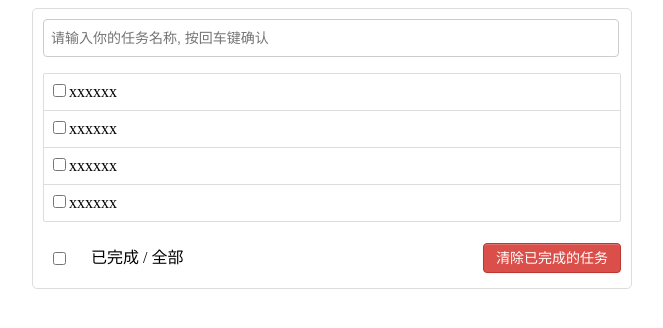
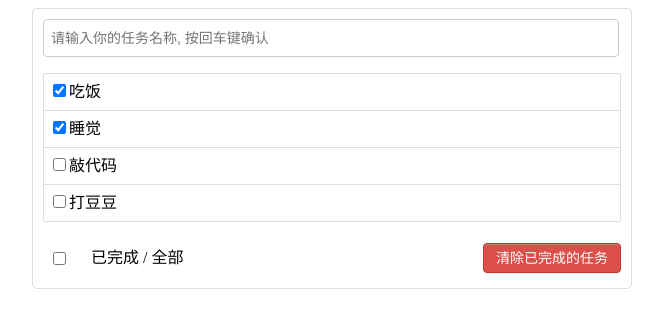
Before and after one commit to electrical-killer/hello-react, a React (Create React App) app: page / in a window 1280 px wide. Shown: the top 328 px of the page, without its empty margins (308-971 px from the left). Built offline with nearby package versions, Linux system fonts and the light colour scheme.

Commit message:
完成动态组件的初始化

```diff
--- a/src/App.js
+++ b/src/App.js
@@ -5,12 +5,27 @@ import Footer from "./components/Footer/Footer";
 import "./App.css";
 
 export default class App extends Component {
+
+    /**
+     * 初始化状态
+     * 状态在哪里, 操作方法就在哪里
+     */
+    state = {
+        todos:[
+            {id:1, title:'吃饭', done:true},
+            {id:2, title:'睡觉', done:true},
+            {id:3, title:'敲代码', done:false},
+            {id:4, title:'打豆豆', done:false}
+        ]
+    }
+
     render() {
+        const {todos} = this.state;
         return (
             <div className="todo-container">
                 <div className="todo-wrap">
-                    <Header />
-                    <List />
+                    <Header/>
+                    <List todos={todos}/>
                     <Footer />
                 </div>
             </div>
--- a/src/components/Item/Item.jsx
+++ b/src/components/Item/Item.jsx
@@ -4,14 +4,15 @@ import "./Item.module.css";
 
 export default class Item extends Component {
     render() {
+        const {title, done} = this.props;
         return (
-          <li>
-            <label>
-				<input type="checkbox" />
-				<span>xxxxxx</span>
-            </label>
-            <button>删除</button>
-          </li>
-        )
+            <li>
+                <label>
+                    <input type="checkbox" defaultChecked={done}/>
+                    <span>{title}</span>
+                </label>
+                <button>删除</button>
+            </li>
+        );
     }
 }
--- a/src/components/List/List.jsx
+++ b/src/components/List/List.jsx
@@ -4,11 +4,14 @@ import list from "./List.module.css";
 
 export default class List extends Component {
     render() {
+        const {todos} = this.props;
         return <ul className={list["todo-main"]}>
-            <Item></Item>
-            <Item></Item>
-            <Item></Item>
-            <Item></Item>
+            {
+                /* map记得需要key */
+                todos.map( todo=>{
+                    return <Item key={todo.id} {...todo}/>
+                })
+            }
         </ul>;
     }
 }
```
